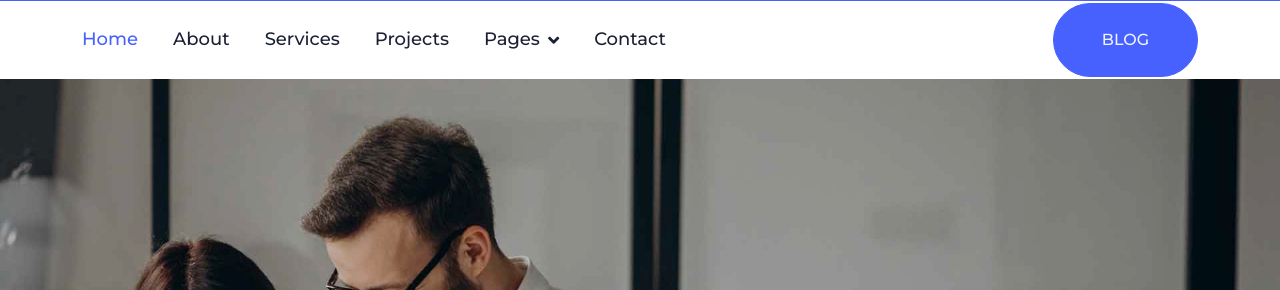
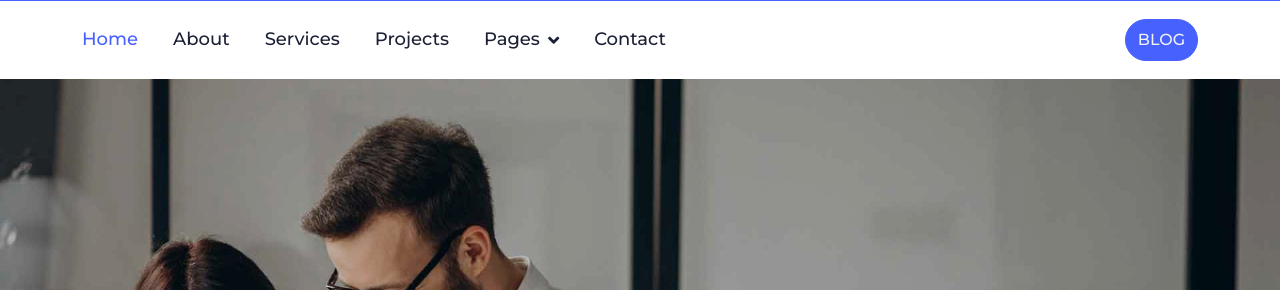
Before and after one commit to vanonshati/NYAMANDOGO_CREATIVES, a plain HTML site: page index.html in a window 1280 px wide. Shown: the part 108-398 px from the top of the page. Drawn offline with nearby package versions, Linux system fonts and the light colour scheme.

Commit message:
BLOG LENGTH

```diff
--- a/index.html
+++ b/index.html
@@ -87,7 +87,7 @@
                         <a href="contact.html" class="nav-item nav-link">Contact</a>
                     </div>
                     <div class="ms-auto d-none d-lg-block">
-                    <a href="https://elvis.nyamandogocreatives.co.ke/" class="btn btn-primary rounded-pill py-4 px-5" target="_self">BLOG</a>
+                    <a href="https://elvis.nyamandogocreatives.co.ke/" class="btn btn-primary rounded-pill py-2 px-7" target="_self">BLOG</a>
                     </div>
                 </div>
             </nav>
```
